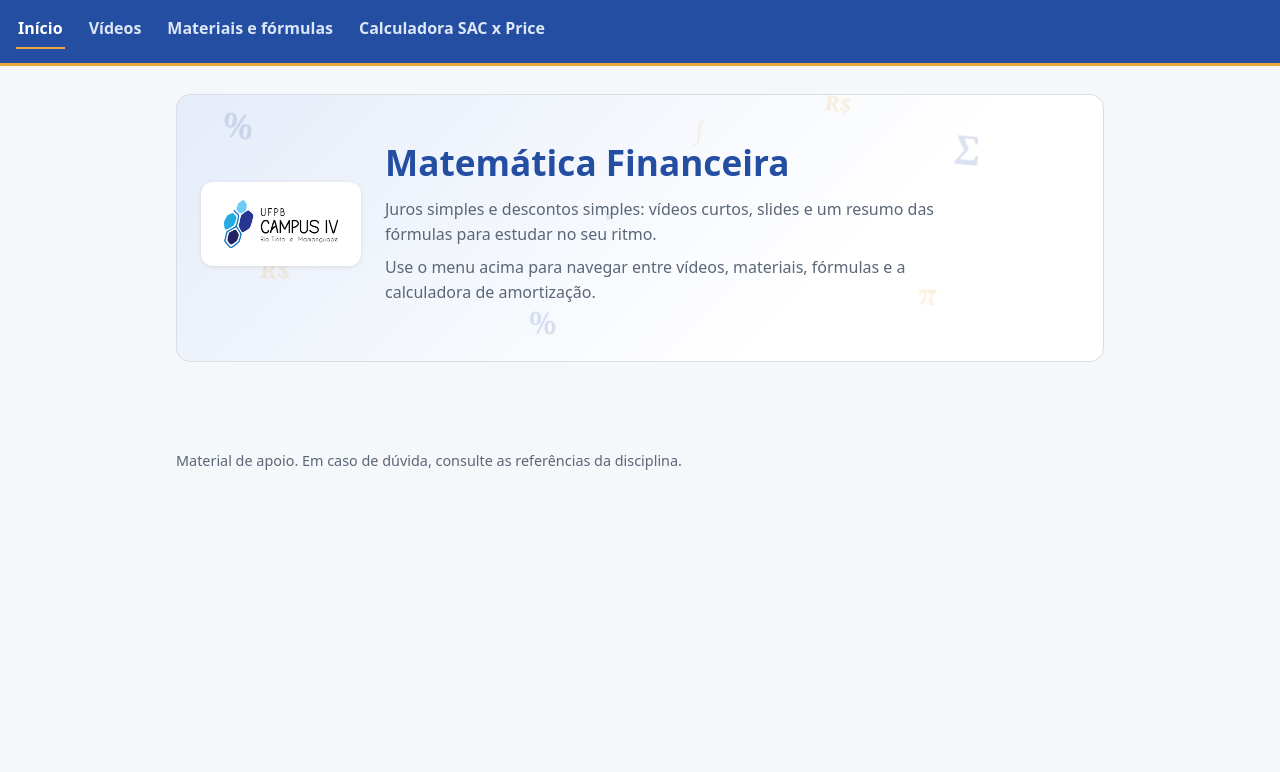
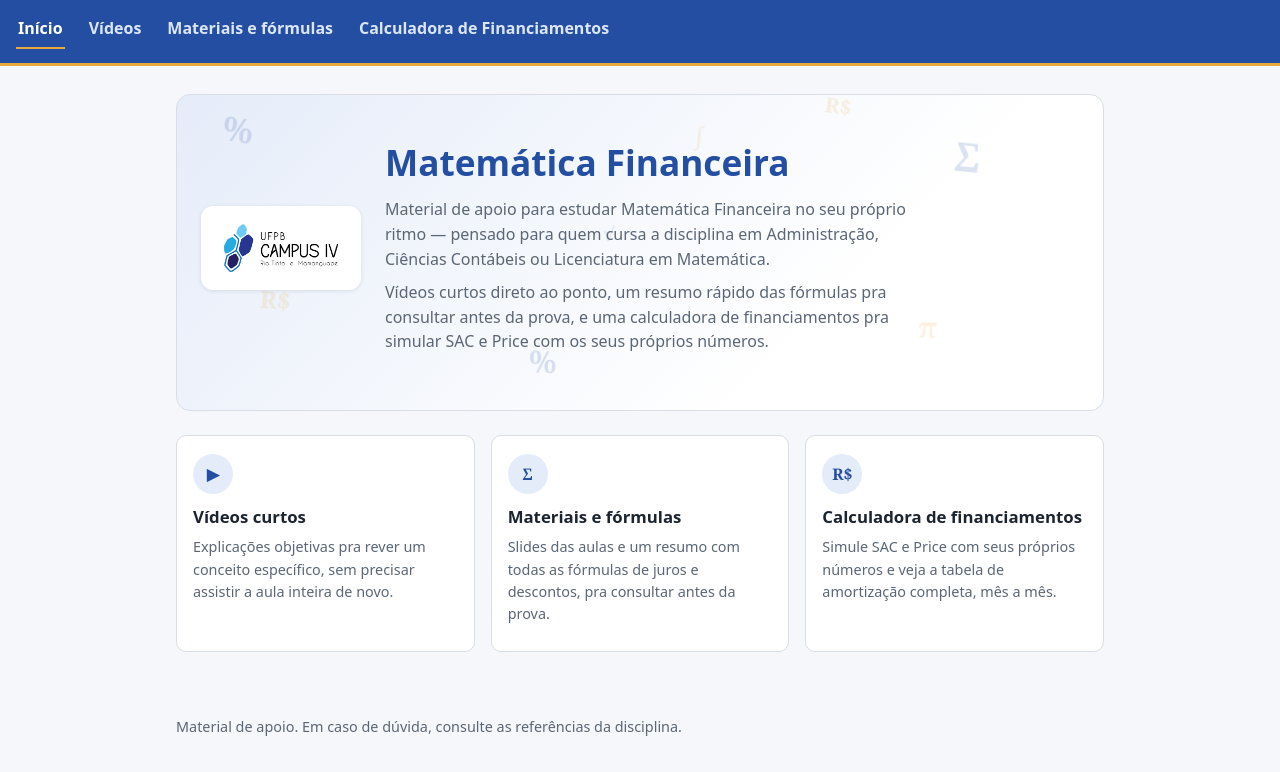
Before and after one commit to andrefbrandao21/matematica-financeira, a plain HTML site: page index.html in a window 1280 px wide. Drawn offline with Linux system fonts and the light colour scheme.

Commit message:
Melhora o texto da pagina inicial e renomeia a aba da calculadora
Texto do bloco Inicio passa a descrever o material de apoio de
forma generica (Administracao, Contabeis e Licenciatura em
Matematica, sem prender a um semestre) e ganha um grid de
features clicaveis que levam direto para Videos, Materiais e
Calculadora. Aba e titulo da secao viram "Calculadora de
Financiamentos"; title/meta description da pagina atualizados
para refletir o escopo atual (nao so juros simples).

```diff
--- a/index.html
+++ b/index.html
@@ -3,8 +3,8 @@
 <head>
 <meta charset="utf-8">
 <meta name="viewport" content="width=device-width, initial-scale=1">
-<title>Matemática Financeira — Juros Simples e Descontos</title>
-<meta name="description" content="Vídeos, slides e resumo de fórmulas de Juros Simples e Descontos Simples.">
+<title>Matemática Financeira — Material de Apoio</title>
+<meta name="description" content="Vídeos, slides, resumo de fórmulas e uma calculadora de financiamentos (SAC x Price) para estudar Matemática Financeira no seu ritmo.">
 <script data-goatcounter="https://matfin-ccae.goatcounter.com/count" async src="//gc.zgo.at/count.js"></script>
 <style>
   :root {
@@ -85,6 +85,39 @@
     box-shadow: 0 1px 4px rgba(0,0,0,.1);
   }
   .hero-logo img { display: block; height: 64px; width: auto; }
+  .features {
+    display: grid;
+    gap: 16px;
+    grid-template-columns: repeat(auto-fit, minmax(220px, 1fr));
+    margin-top: 24px;
+  }
+  .feature-card {
+    display: block;
+    text-decoration: none;
+    color: inherit;
+    cursor: pointer;
+    background: var(--surface);
+    border: 1px solid var(--border);
+    border-radius: 10px;
+    padding: 18px 16px;
+    transition: border-color .15s, transform .15s;
+  }
+  .feature-card:hover { border-color: var(--accent); transform: translateY(-2px); }
+  .feature-icon {
+    display: inline-flex;
+    align-items: center;
+    justify-content: center;
+    width: 40px;
+    height: 40px;
+    border-radius: 50%;
+    background: var(--accent-soft);
+    color: var(--accent);
+    font-weight: 700;
+    font-family: "Cambria Math", "STIX Two Math", Georgia, serif;
+    margin-bottom: 10px;
+  }
+  .feature-card h3 { margin: 0 0 6px; font-size: 1.05rem; color: var(--text); }
+  .feature-card p { margin: 0; color: var(--muted); font-size: .9rem; }
   .hero-icons { position: absolute; inset: 0; overflow: hidden; pointer-events: none; }
   .float-icon {
     position: absolute;
@@ -248,7 +281,7 @@
   <a onclick="mostrarSecao('inicio')" id="nav-inicio">Início</a>
   <a onclick="mostrarSecao('videos')" id="nav-videos">Vídeos</a>
   <a onclick="mostrarSecao('materiais')" id="nav-materiais">Materiais e fórmulas</a>
-  <a onclick="mostrarSecao('calculadora')" id="nav-calculadora">Calculadora SAC x Price</a>
+  <a onclick="mostrarSecao('calculadora')" id="nav-calculadora">Calculadora de Financiamentos</a>
 </div>
 
 <main class="wrap">
@@ -271,10 +304,28 @@
         </div>
         <div>
           <h1>Matemática Financeira</h1>
-          <p>Juros simples e descontos simples: vídeos curtos, slides e um resumo das fórmulas para estudar no seu ritmo.</p>
-          <p>Use o menu acima para navegar entre vídeos, materiais, fórmulas e a calculadora de amortização.</p>
+          <p>Material de apoio para estudar Matemática Financeira no seu próprio ritmo — pensado para quem cursa a disciplina em Administração, Ciências Contábeis ou Licenciatura em Matemática.</p>
+          <p>Vídeos curtos direto ao ponto, um resumo rápido das fórmulas pra consultar antes da prova, e uma calculadora de financiamentos pra simular SAC e Price com os seus próprios números.</p>
         </div>
       </div>
+    </div>
+
+    <div class="features">
+      <a class="feature-card" onclick="mostrarSecao('videos')">
+        <span class="feature-icon">▶</span>
+        <h3>Vídeos curtos</h3>
+        <p>Explicações objetivas pra rever um conceito específico, sem precisar assistir a aula inteira de novo.</p>
+      </a>
+      <a class="feature-card" onclick="mostrarSecao('materiais')">
+        <span class="feature-icon">Σ</span>
+        <h3>Materiais e fórmulas</h3>
+        <p>Slides das aulas e um resumo com todas as fórmulas de juros e descontos, pra consultar antes da prova.</p>
+      </a>
+      <a class="feature-card" onclick="mostrarSecao('calculadora')">
+        <span class="feature-icon">R$</span>
+        <h3>Calculadora de financiamentos</h3>
+        <p>Simule SAC e Price com seus próprios números e veja a tabela de amortização completa, mês a mês.</p>
+      </a>
     </div>
   </section>
 
@@ -317,7 +368,7 @@
   </section>
 
   <section id="sec-calculadora" class="secao">
-    <h2>Calculadora de amortização (SAC x Price)</h2>
+    <h2>Calculadora de financiamentos (SAC x Price)</h2>
     <p>Informe o capital financiado, a taxa de juros do período e o número de parcelas, escolha o sistema e veja a tabela completa, mês a mês — a mesma lógica usada em sala.</p>
     <form id="calc-form" class="calc-form">
       <div class="field">
```
